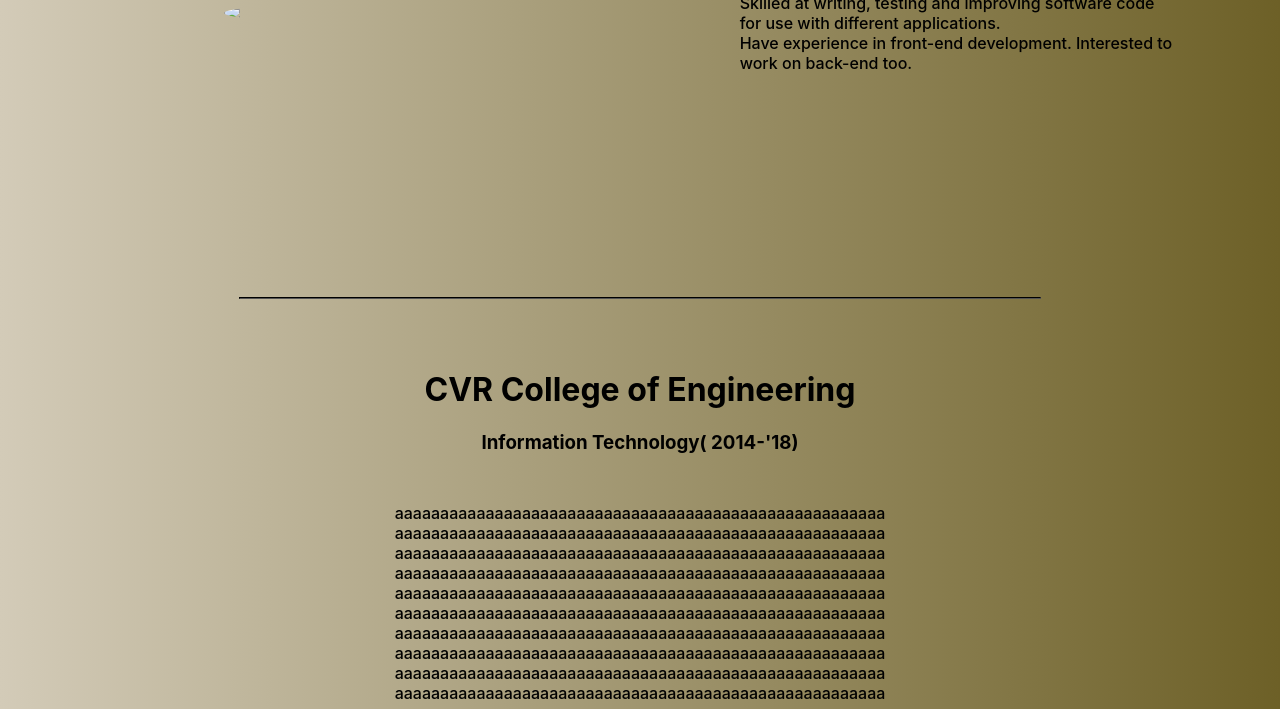
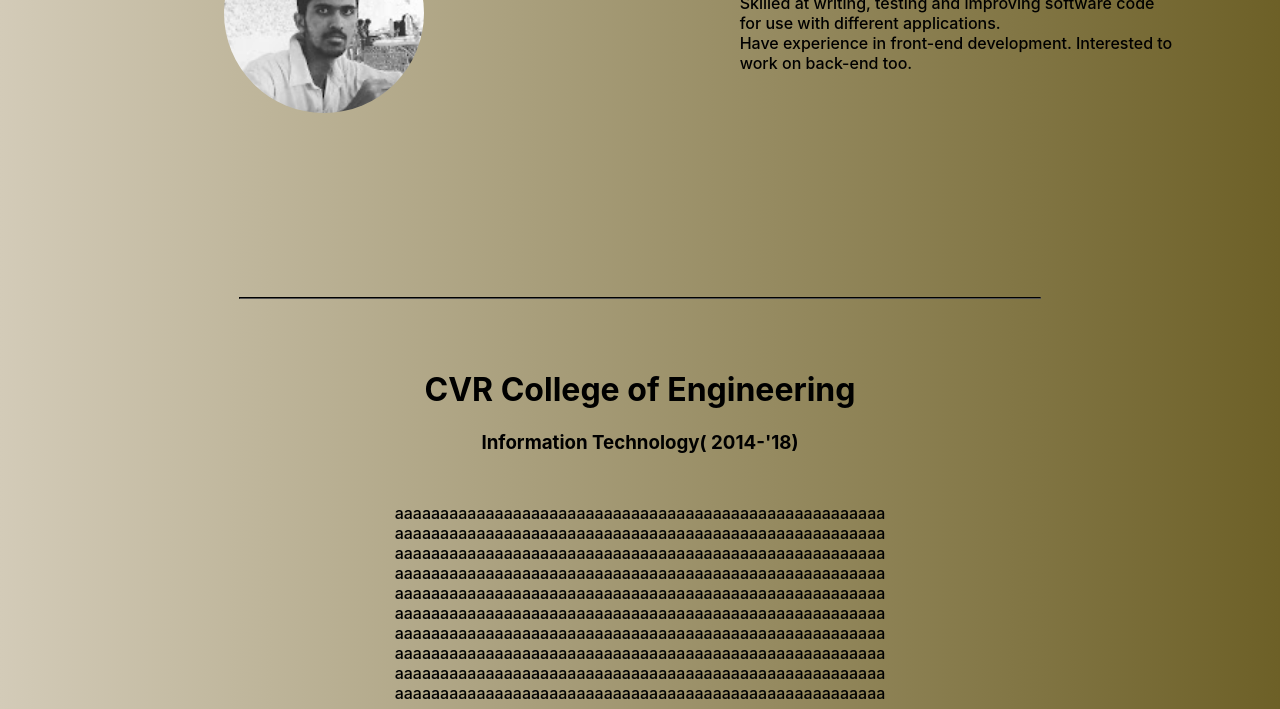
Before and after one commit to mahesh-varkala/mahesh-varkala.github.io, a plain HTML site: page index.html in a window 1280 px wide. Shown: the part 391-1100 px from the top of the page. Drawn offline with Linux system fonts and the light colour scheme.

Commit message:
rename dir

```diff
--- a/index.html
+++ b/index.html
@@ -27,7 +27,7 @@
         <div class="Hor">
             <div class="HL">
                 <h1>Profile</h1>
-                <img src="images/profile.jpg" class="img" />
+                <img src="img/profile.jpg" class="img" />
             </div>
             <div class="HR">
                 <h1>About me</h1>
```
